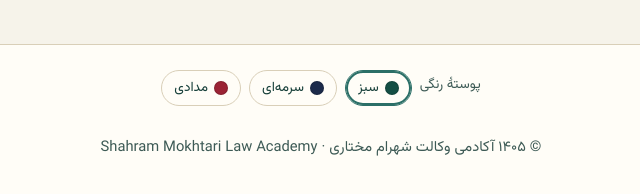
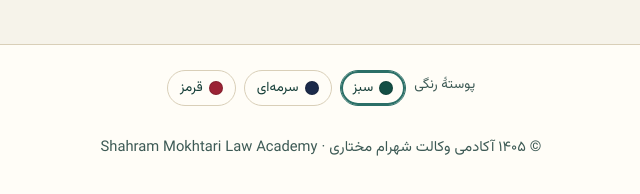
Before and after one commit to mokhtari2005/Wefagh, a website: page site/index.html in a window 1280 px wide. Shown: the part 2506-2700 px from the top of the page, 319-959 px from the left. Drawn offline with Linux system fonts and the light colour scheme; no server answers.

Commit message:
Rename pencil theme option to red

```diff
--- a/site/index.html
+++ b/site/index.html
@@ -46,7 +46,7 @@
         <legend>پوستهٔ رنگی</legend>
         <button type="button" data-theme-choice="green" aria-pressed="true"><span class="swatch swatch-green" aria-hidden="true"></span>سبز</button>
         <button type="button" data-theme-choice="navy" aria-pressed="false"><span class="swatch swatch-navy" aria-hidden="true"></span>سرمه‌ای</button>
-        <button type="button" data-theme-choice="pencil" aria-pressed="false"><span class="swatch swatch-pencil" aria-hidden="true"></span>مدادی</button>
+        <button type="button" data-theme-choice="pencil" aria-pressed="false"><span class="swatch swatch-pencil" aria-hidden="true"></span>قرمز</button>
       </fieldset>
       <p>© <span id="year"></span> آکادمی وکالت شهرام مختاری · Shahram Mokhtari Law Academy</p>
     </div>
```
